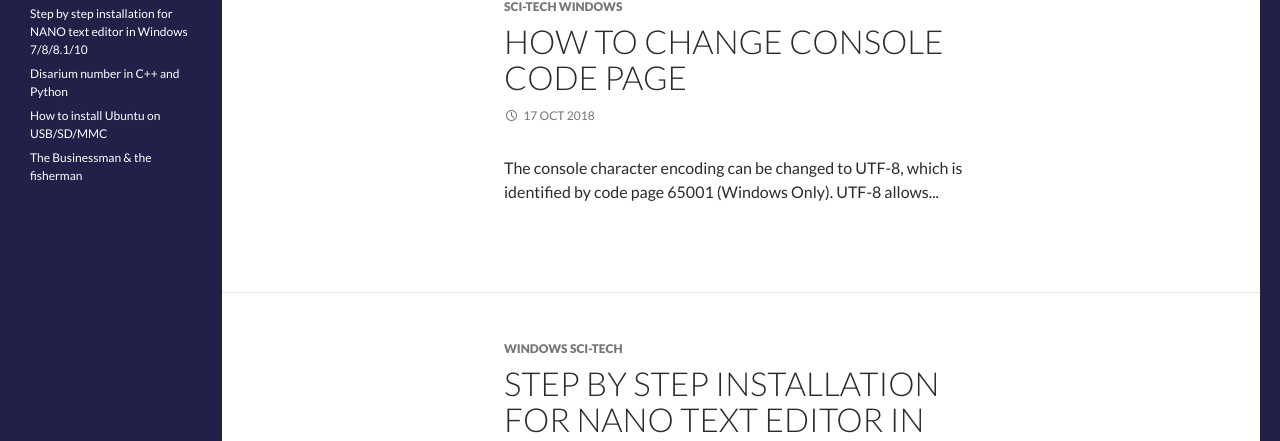
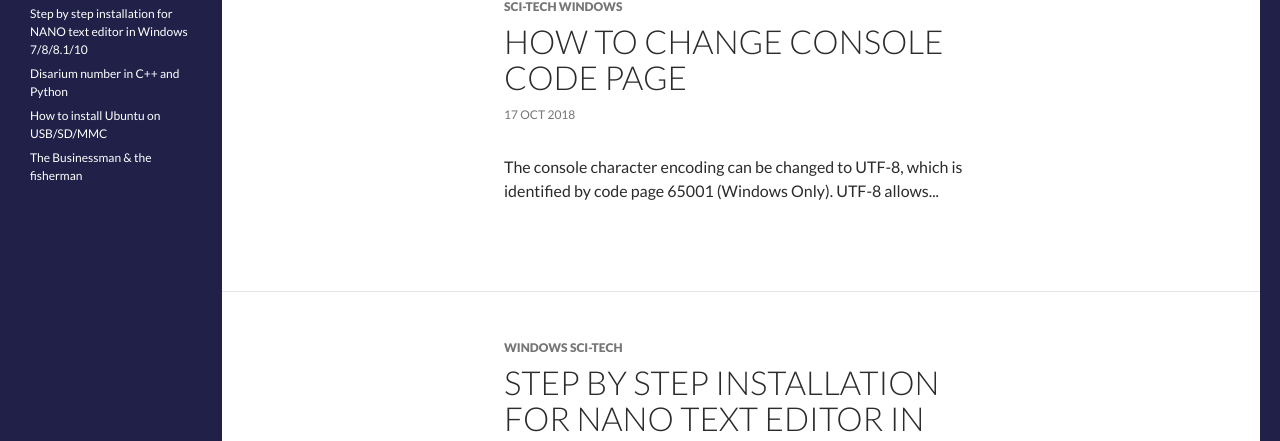
Before and after one commit to sharadcodes/wp-theme-twenty-sixteen-jekyll, a Jekyll site: the page built from index.md, in a window 1280 px wide and 900 px high. Shown: the part 443-884 px from the top of the window. Built offline with Jekyll 4.4.1, drawn with Linux system fonts in a browser that asks for light colours.

Commit message:
Update content.html

```diff
--- a/_includes/content.html
+++ b/_includes/content.html
@@ -15,11 +15,11 @@
 
 		<div class="entry-meta">
 			<span class="entry-date">
-				<a rel="bookmark">
+				<span>
 					<time class="entry-date">
 							{{ post.date | date_to_string }}
 					</time>
-				</a>
+				</span>
 			</span>
 		</div><!-- .entry-meta -->
 
```
